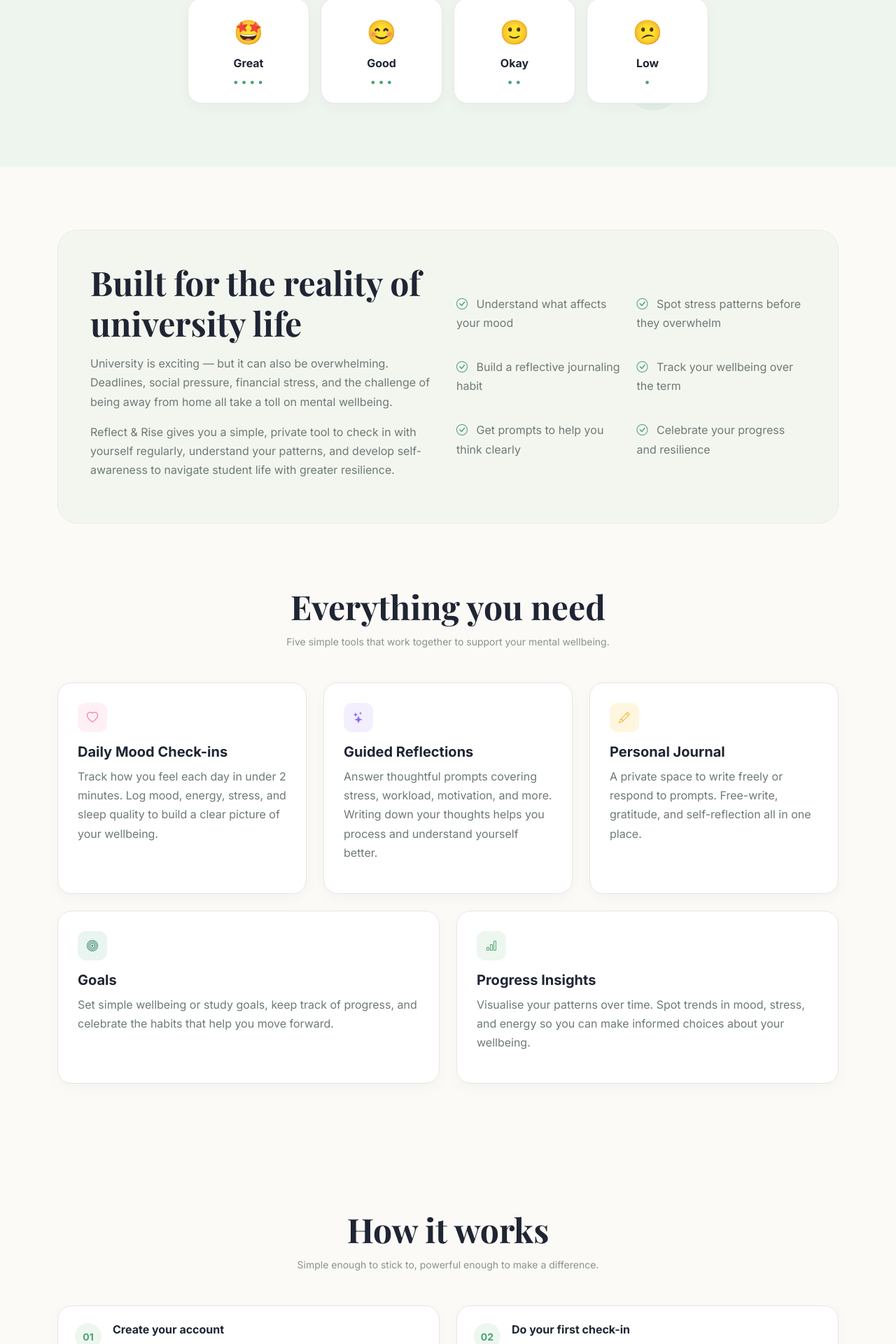
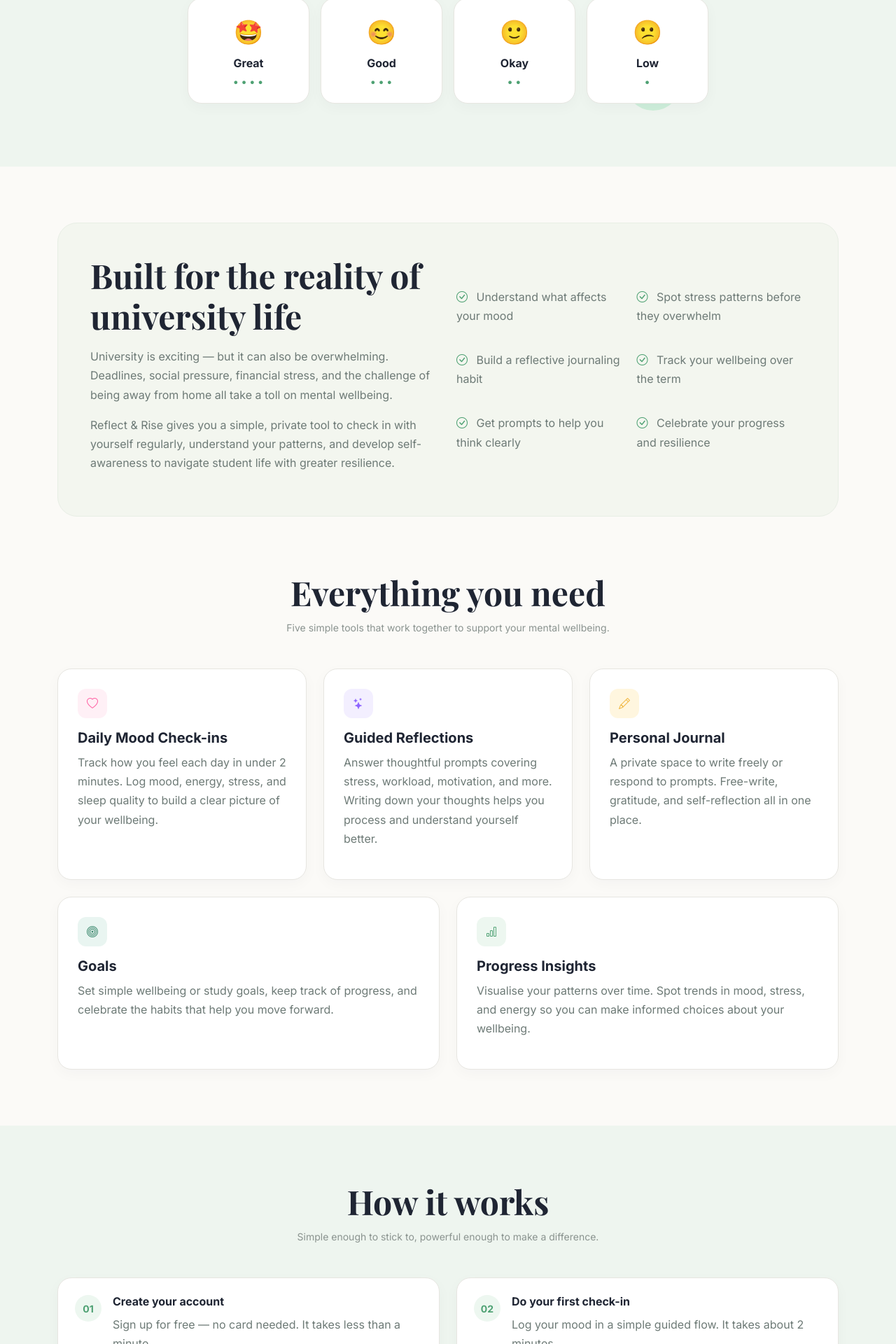
Before and after one commit to Tania-dhillon/Project_ReflectnRise, a PHP site: page /ReflectnRise/ in a window 1280 px wide. Shown: the part 600-2520 px from the top of the page at 70% size. Run offline with PHP 8.4, Linux system fonts and the light colour scheme.

Commit message:
changes 2

```diff
--- a/assets/css/style.css
+++ b/assets/css/style.css
@@ -3,7 +3,7 @@
    ------------------------------------------------------------
    This stylesheet controls the homepage and auth page design.
    It uses Bootstrap for layout and custom CSS for the visual
-   look inspired by the shared references.
+
    ------------------------------------------------------------ */
 
 :root {
@@ -110,6 +110,7 @@ h1, h2, h3, .hero-title, .section-title {
     padding: 56px 0 90px;
 }
 
+
 .hero-soft-panel {
     position: relative;
     background: #eef5ef;
@@ -119,7 +120,7 @@ h1, h2, h3, .hero-title, .section-title {
 .hero-bubble {
     position: absolute;
     border-radius: 50%;
-    background: rgba(83, 167, 118, 0.08);
+    background: rgba(84, 210, 137, 0.21);
     pointer-events: none;
 }
 
@@ -207,7 +208,13 @@ h1, h2, h3, .hero-title, .section-title {
 }
 
 .section-space {
-    padding: 90px 0;
+    padding: 80px 0;
+}
+
+.HIW-soft-panel {
+    position: relative;
+    background: #eef5ef;
+    overflow: hidden;
 }
 
 .about-box,
@@ -222,6 +229,10 @@ h1, h2, h3, .hero-title, .section-title {
     font-size: clamp(2rem, 4vw, 3rem);
     margin-bottom: 10px;
     text-align: center;
+}
+
+.WSS-space {
+    margin-top: 40px;
 }
 
 .small-benefits p {
--- a/includes/header.php
+++ b/includes/header.php
@@ -1,6 +1,6 @@
 <?php
 // ------------------------------------------------------------
-// Shared HTML header
+// HTML header
 // ------------------------------------------------------------
 // Include this file at the top of all public pages to load
 // Bootstrap, icons, fonts, and site stylesheet.
@@ -27,6 +27,6 @@ require_once __DIR__ . '/auth.php';
     <link href="https://cdn.jsdelivr.net/npm/bootstrap-icons@1.11.3/font/bootstrap-icons.css" rel="stylesheet">
 
     <!-- Custom project stylesheet -->
-    <link href="assets/css/style.css" rel="stylesheet">
+    <link href="assets\css\style.css" rel="stylesheet">
 </head>
 <body>
--- a/index.php
+++ b/index.php
@@ -164,7 +164,7 @@ require_once __DIR__ . '/includes/header.php';
     </div>
 </section>
 
-<section class="section-space" id="how-it-works">
+<section class="section-space HIW-soft-panel" id="how-it-works">
     <div class="container">
         <div class="text-center mb-5">
             <h2 class="section-title">How it works</h2>
@@ -221,7 +221,7 @@ require_once __DIR__ . '/includes/header.php';
     </div>
 </section>
 
-<section class="section-space pt-0">
+<section class="section-space WSS-space pt-0">
     <div class="container">
         <div class="text-center mb-5">
             <h2 class="section-title">What students say</h2>
```
